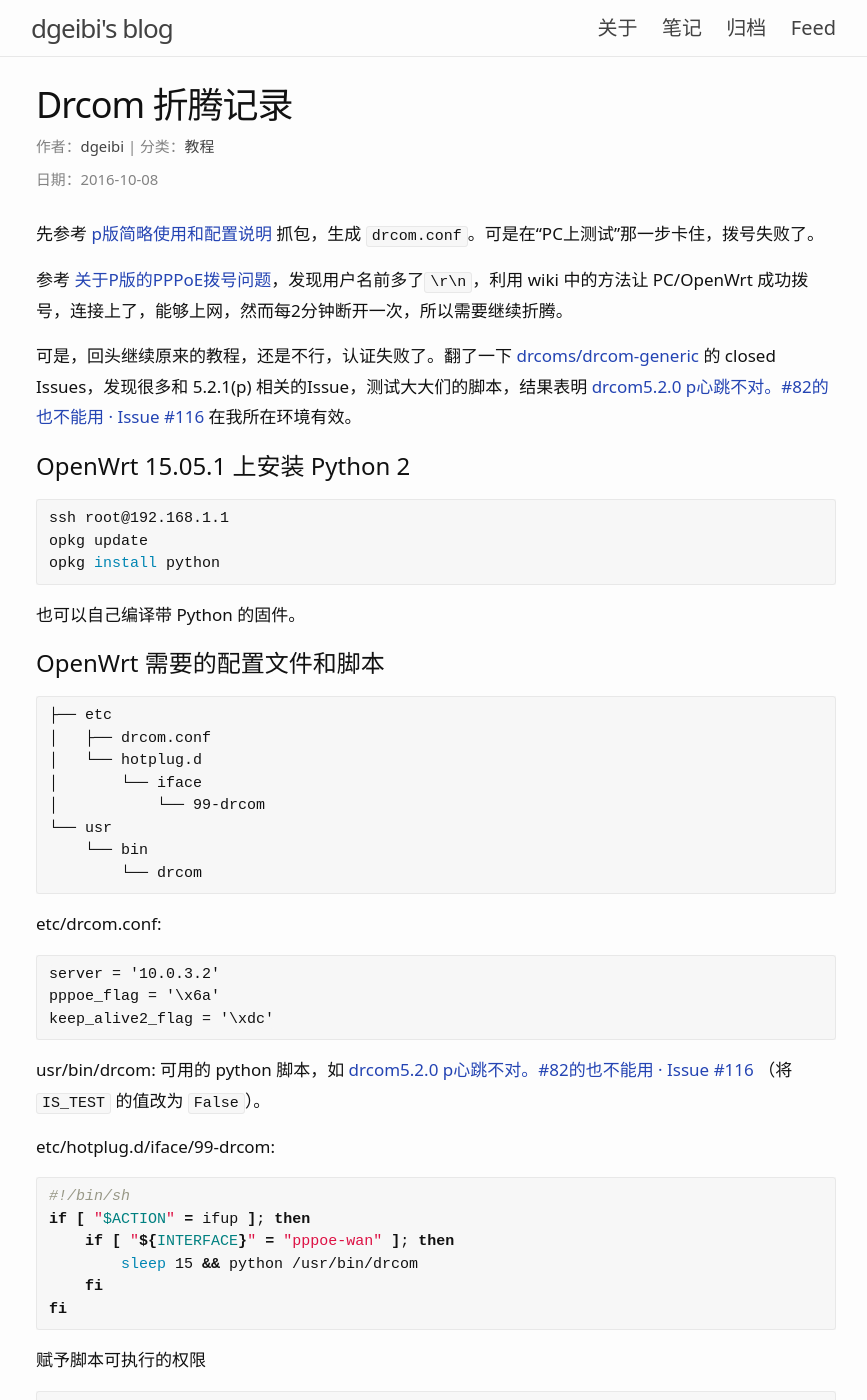
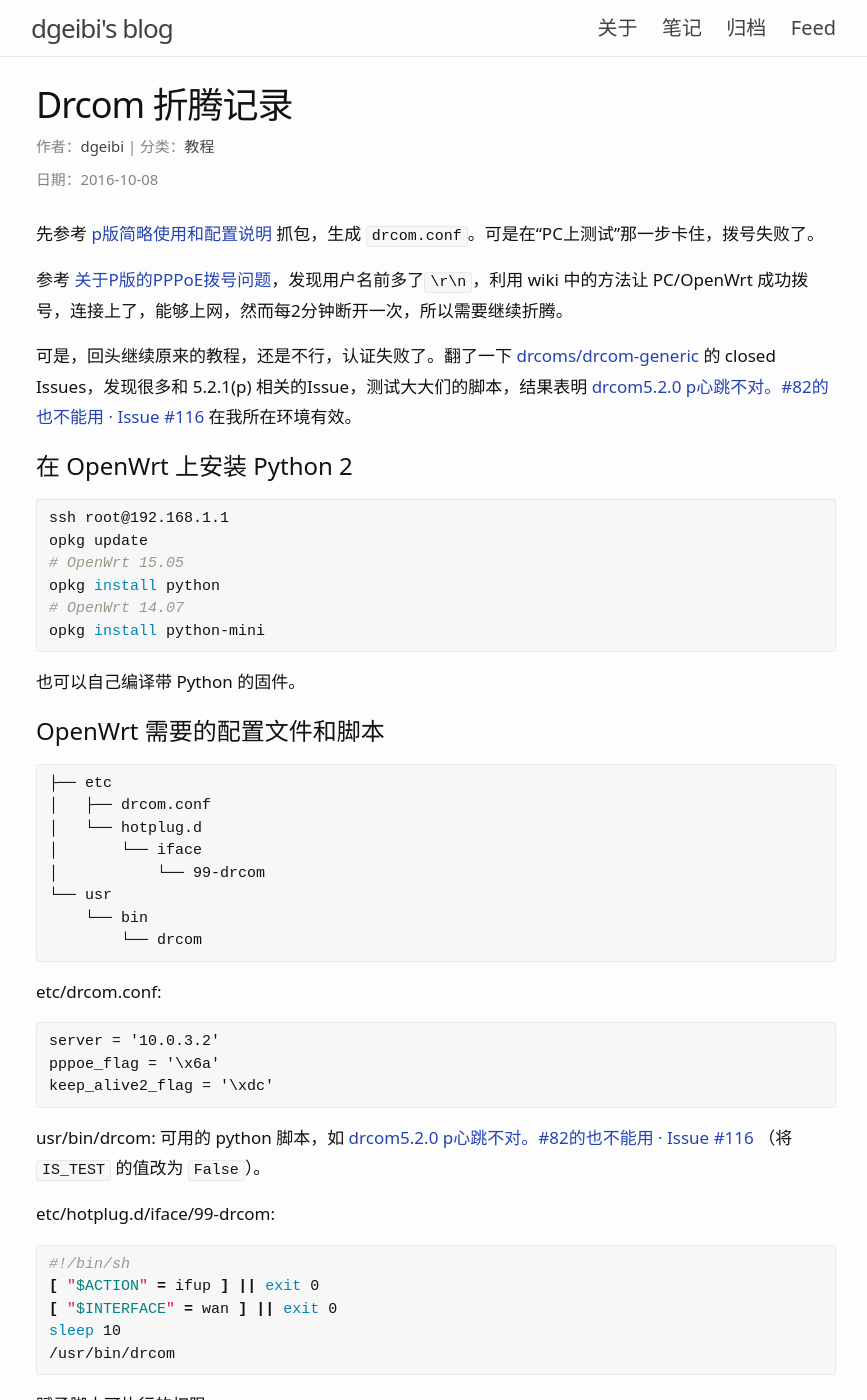
Before and after one commit to dgeibi/dgeibi.github.com, a Jekyll site: the page built from _posts/2016-10-08-drcom.md, in a window 1280 px wide and 1400 px high. Shown: the whole window, without its empty margins (204-1071 px from the left). Built offline with Jekyll 4.4.1, drawn with Linux system fonts in a browser that asks for light colours; comment, search, counter and statistics services are not loaded.

Commit message:
update at 2016-10-09 06:24:05 UTC

````diff
--- a/_posts/2016-10-08-drcom.md
+++ b/_posts/2016-10-08-drcom.md
@@ -11,12 +11,15 @@ category: tutorial
 可是，回头继续原来的教程，还是不行，认证失败了。翻了一下 [drcoms/drcom-generic](https://github.com/drcoms/drcom-generic) 的 closed Issues，发现很多和 5.2.1(p) 相关的Issue，测试大大们的脚本，结果表明 [drcom5.2.0 p心跳不对。#82的也不能用 · Issue #116](https://github.com/drcoms/drcom-generic/issues/116#issuecomment-250953770) 在我所在环境有效。
 
 
-### OpenWrt 15.05.1 上安装 Python 2
+### 在 OpenWrt 上安装 Python 2
 
 ```bash
 ssh root@192.168.1.1
 opkg update
+# OpenWrt 15.05
 opkg install python
+# OpenWrt 14.07
+opkg install python-mini
 ```
 
 也可以自己编译带 Python 的固件。
@@ -48,11 +51,10 @@ etc/hotplug.d/iface/99-drcom:
 
 ```bash
 #!/bin/sh
-if [ "$ACTION" = ifup ]; then
-    if [ "${INTERFACE}" = "pppoe-wan" ]; then
-        sleep 15 && python /usr/bin/drcom
-    fi
-fi
+[ "$ACTION" = ifup ] || exit 0
+[ "$INTERFACE" = wan ] || exit 0
+sleep 10
+/usr/bin/drcom
 ```
 
 赋予脚本可执行的权限
````
